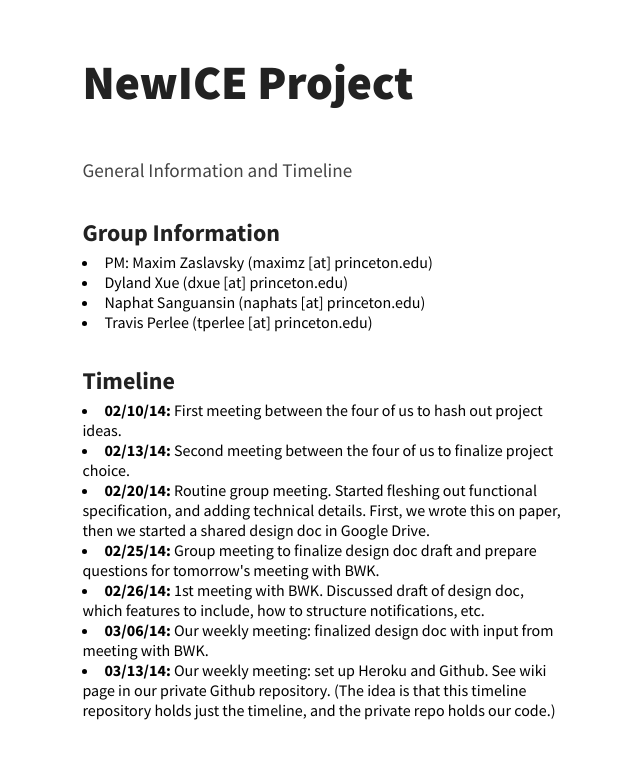
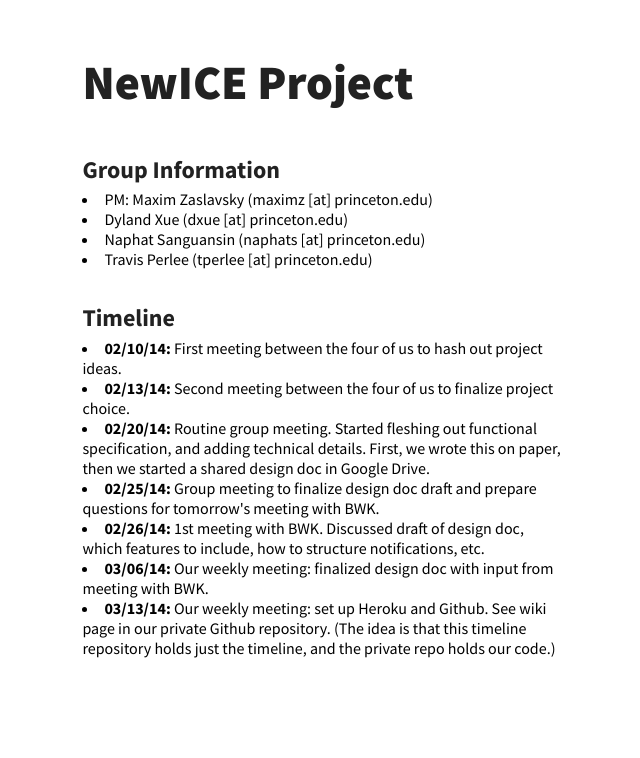
Before and after one commit to nicetigers/timeline, a plain HTML site: page index.html in a window 1280 px wide. Shown: the whole page, without its empty margins (84-724 px from the left). Drawn offline with Linux system fonts and the light colour scheme.

Commit message:
Update index.html

```diff
--- a/index.html
+++ b/index.html
@@ -10,7 +10,6 @@
   <div id="main" class="push-left">
   <div class="article">
     <h1>NewICE Project</h1>
-    <p class="address">General Information and Timeline</p>
 
     <h2>Group Information</h2>
       <li>PM: Maxim Zaslavsky (maximz [at] princeton.edu)</li>
```
